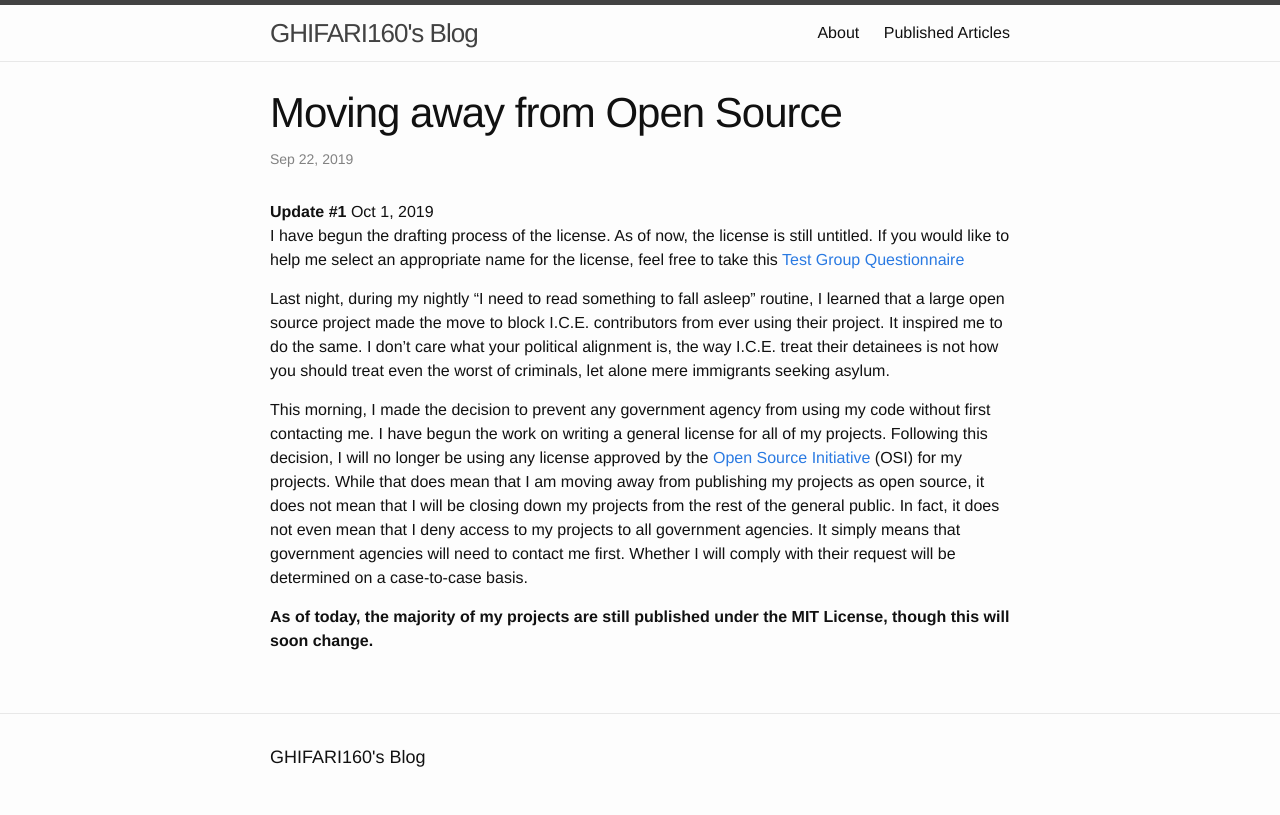
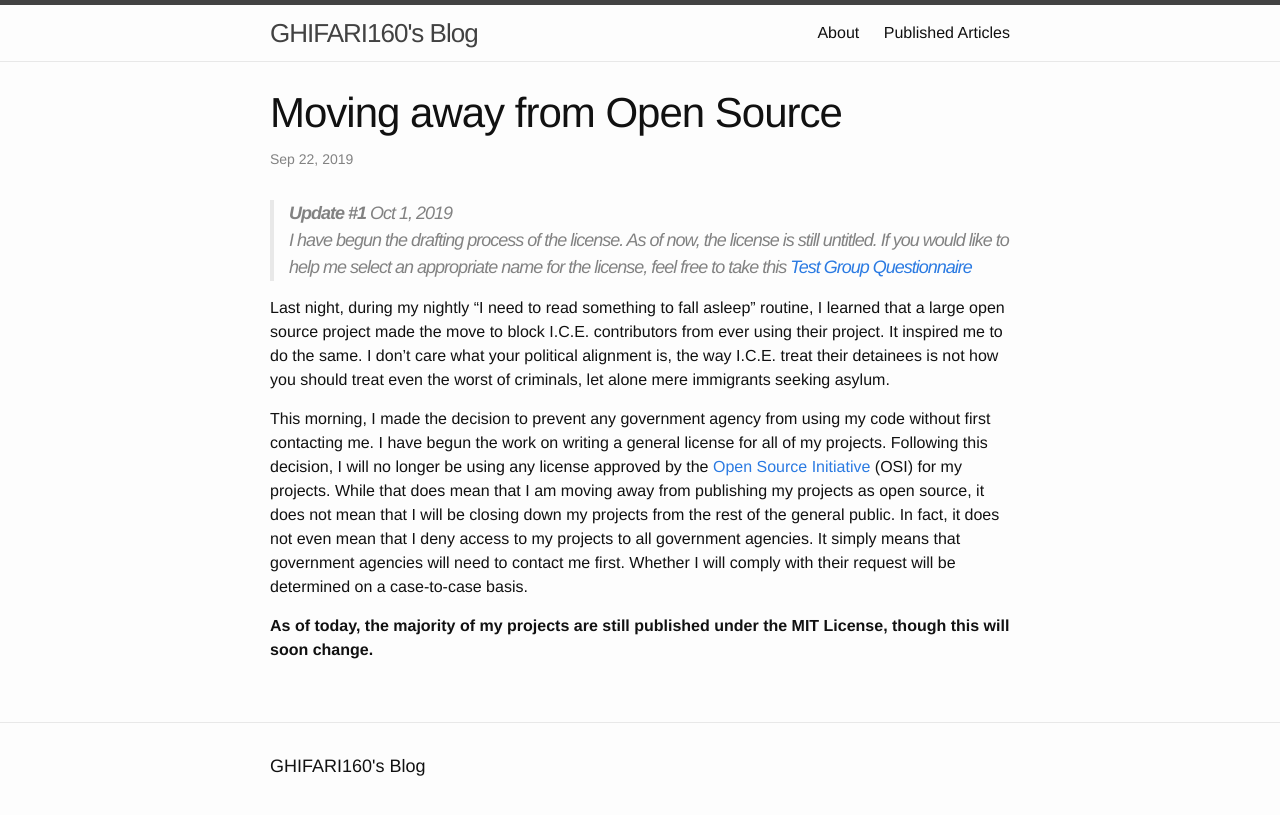
Before and after one commit to Ghifari160/blog.ghifari160.com, a Jekyll site: the page built from _posts/2019-09-22-moving-away-from-open-source.markdown, in a window 1280 px wide. Shown: the top 815 px of the page. Built offline with Jekyll 4.4.1, drawn with Linux system fonts in a browser that asks for light colours.

```diff
--- a/_posts/2019-09-22-moving-away-from-open-source.markdown
+++ b/_posts/2019-09-22-moving-away-from-open-source.markdown
@@ -6,8 +6,8 @@ tags:
 - license
 ---
 
-**Update #1** Oct 1, 2019
-I have begun the drafting process of the license. As of now, the license is still untitled. If you would like to help me select an appropriate name for the license, feel free to take this [Test Group Questionnaire](https://g16.click/2o3z9c2)
+> **Update #1** Oct 1, 2019
+> I have begun the drafting process of the license. As of now, the license is still untitled. If you would like to help me select an appropriate name for the license, feel free to take this [Test Group Questionnaire](https://g16.click/2o3z9c2)
 
 Last night, during my nightly "I need to read something to fall asleep" routine, I learned that a large open source project made the move to block I.C.E. contributors from ever using their project. It inspired me to do the same. I don't care what your political alignment is, the way I.C.E. treat their detainees is not how you should treat even the worst of criminals, let alone mere immigrants seeking asylum.
 
```
